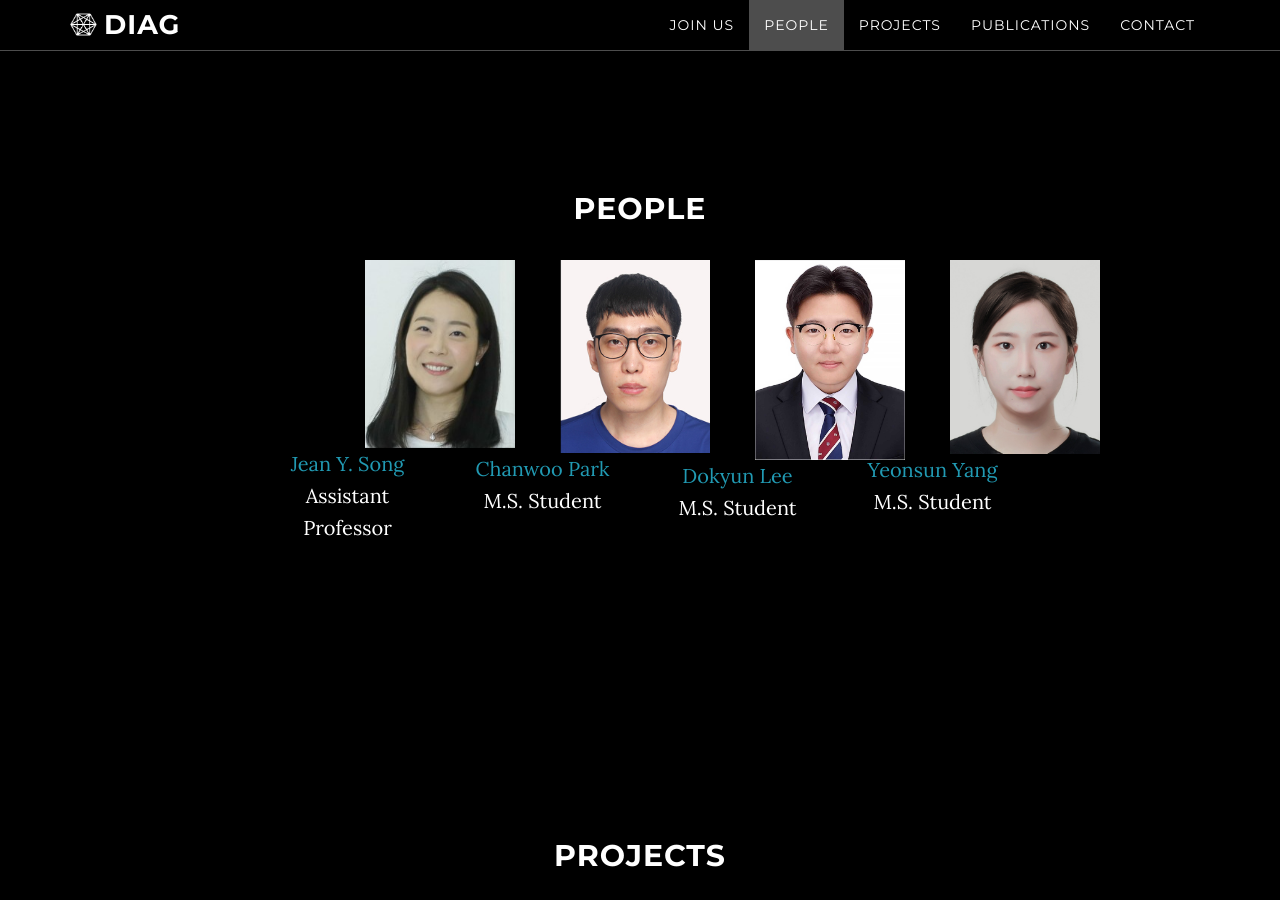
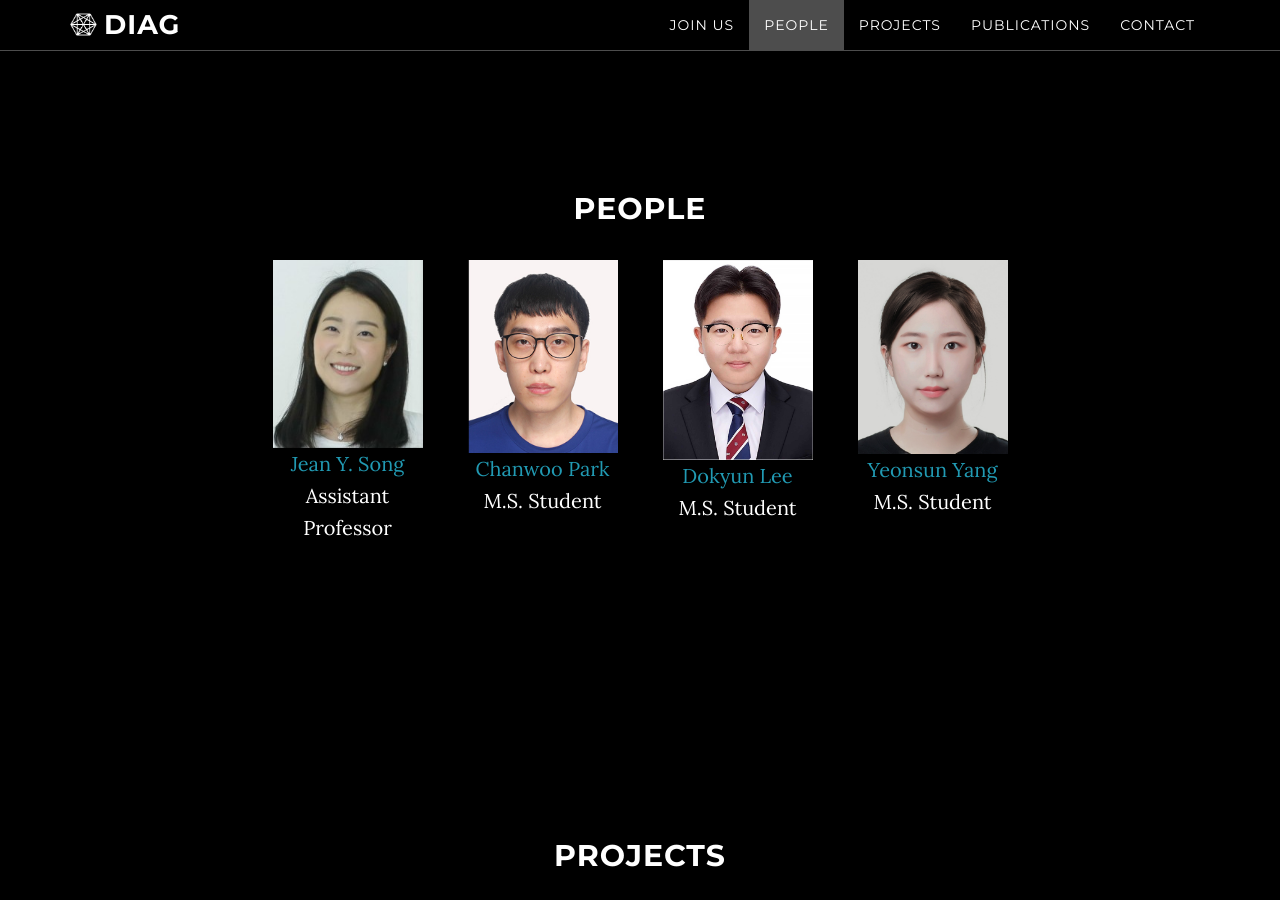
Before and after one commit to raflereak/diag-dgist.github.io, a Jekyll site: the page built from index.html, in a window 1280 px wide and 900 px high, scrolled down 1403 px. Built offline with Jekyll 4.4.1, drawn with Linux system fonts in a browser that asks for light colours.

Commit message:
edited people section's layout

```diff
--- a/_includes/people.html
+++ b/_includes/people.html
@@ -5,28 +5,28 @@
                 <h2>People</h2>
                 <div class="row">
                   <div class="col-md-3">
-                    <img src="/img/JeanSong_profile2021.png" alt="Jean's profile photo with her face" width="150" style="float:left; margin-left: 100px;">
+                    <img src="/img/JeanSong_profile2021.png" alt="Jean's profile photo with her face" width="150">
                     <br>
                     <p><a href="https://jyskwon.github.io/">Jean Y. Song</a><br>
                       Assistant Professor</p>
                   </div>
 
                   <div class="col-md-3">
-                    <img src="/img/chanwoo_profile_picture.jpg" alt="Chanwoo's profile photo with his face" width="150" style="float:left; margin-left: 100px;">
+                    <img src="/img/chanwoo_profile_picture.jpg" alt="Chanwoo's profile photo with his face" width="150">
                     <br>
                     <p><a href="">Chanwoo Park</a><br>
                       M.S. Student</p>
                   </div>
 
                   <div class="col-md-3">
-                    <img src="/img/dokyun_profile_picture.png" alt="Dokyun's profile photo with his face" width="150" style="float:left; margin-left: 100px;">
+                    <img src="/img/dokyun_profile_picture.png" alt="Dokyun's profile photo with his face" width="150">
                     <br>
                     <p><a href="">Dokyun Lee</a><br>
                       M.S. Student</p>
                   </div>
 
                   <div class="col-md-3">
-                    <img src="/img/yeonsun_profile_picture.jpg" alt="Yeonsun's profile photo with his face" width="150" style="float:left; margin-left: 100px;">
+                    <img src="/img/yeonsun_profile_picture.jpg" alt="Yeonsun's profile photo with his face" width="150">
                     <p><a href="">Yeonsun Yang</a><br>
                       M.S. Student</p>
                   </div>
```
